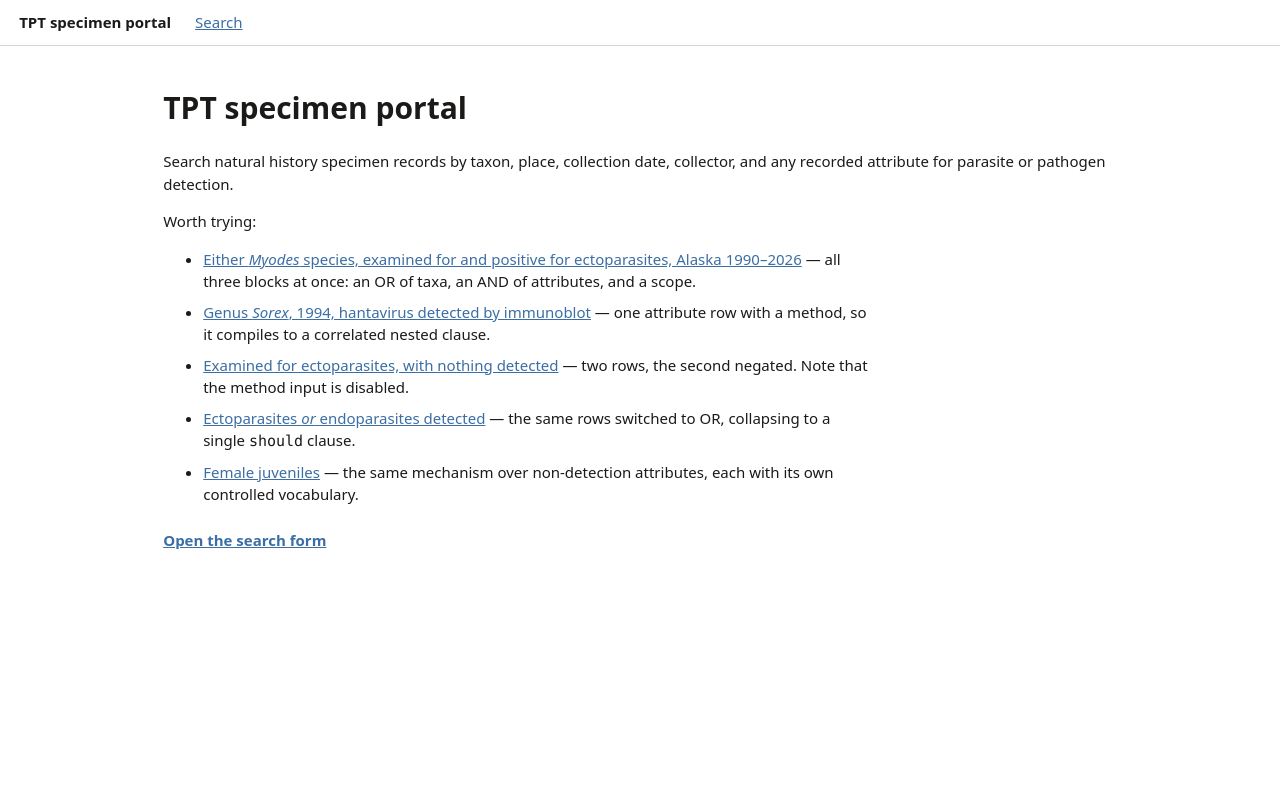
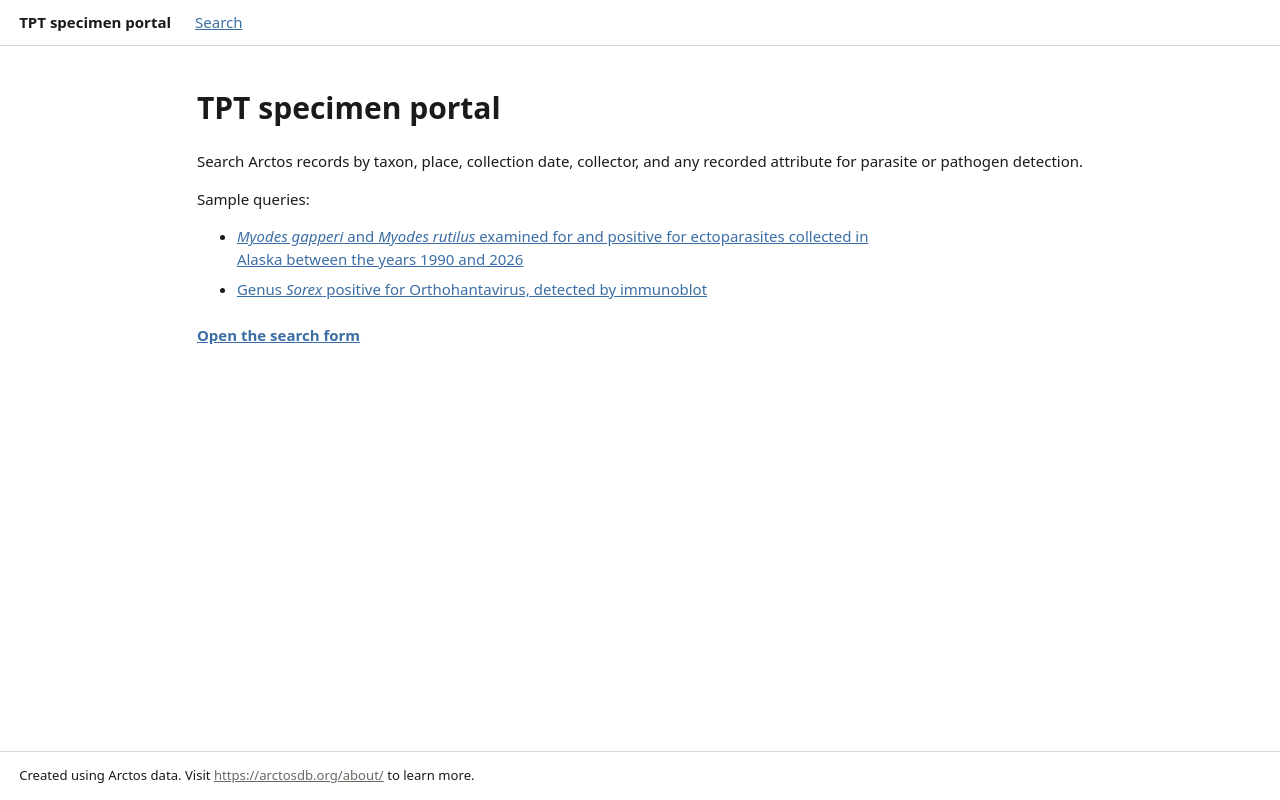
Before and after one commit to hrhwilliams/tpt-portal-frontend, a SvelteKit app: page / in a window 1280 px wide. Built offline with nearby package versions, Linux system fonts and the light colour scheme.

Commit message:
improve homepage and footer

```diff
--- a/src/routes/+layout.svelte
+++ b/src/routes/+layout.svelte
@@ -17,6 +17,10 @@
 <main>
   {@render children()}
 </main>
+
+<footer>
+  Created using Arctos data. Visit <a href="https://arctosdb.org/about/">https://arctosdb.org/about/</a> to learn more.
+</footer>
 
 <style>
   :global(:root) {
@@ -43,8 +47,14 @@
   :global(*, *::before, *::after) {
     box-sizing: border-box;
   }
+  :global(html, body) {
+    height: 100%;
+  }
   :global(body) {
     margin: 0;
+    display: flex;
+    flex-direction: column;
+    min-height: 100vh;
     background: var(--bg);
     color: var(--fg);
     font:
@@ -196,8 +206,17 @@
     color: var(--fg);
   }
   main {
+    flex: 1;
     max-width: 62rem;
     margin: 0 auto;
     padding: 1.2rem;
   }
+  footer {
+    padding: 0.9rem 1.2rem;
+    border-top: 1px solid var(--line);
+    font-size: 0.82rem;
+  }
+  footer a {
+    color: var(--muted);
+  }
 </style>
--- a/src/routes/+page.svelte
+++ b/src/routes/+page.svelte
@@ -7,11 +7,11 @@
 <h1>TPT specimen portal</h1>
 
 <p>
-  Search natural history specimen records by taxon, place, collection date, collector, and any recorded attribute for
+  Search Arctos records by taxon, place, collection date, collector, and any recorded attribute for
   parasite or pathogen detection.
 </p>
 
-<p>Worth trying:</p>
+<p>Sample queries:</p>
 <ul>
   <li>
     <a
@@ -19,9 +19,8 @@
         "/search?taxon=species%7CMyodes+gapperi&taxon=species%7CMyodes+rutilus&attr=examined+for%7Cectoparasite&attr=detected%7Cectoparasite&state=Alaska&from=1990-01-01&to=2026-12-31",
       )}
     >
-      Either <em>Myodes</em> species, examined for and positive for ectoparasites, Alaska 1990–2026
+      <em>Myodes gapperi</em> and <em>Myodes rutilus</em> examined for and positive for ectoparasites collected in Alaska between the years 1990 and 2026
     </a>
-    — all three blocks at once: an OR of taxa, an AND of attributes, and a scope.
   </li>
   <li>
     <a
@@ -29,25 +28,8 @@
         "/search?taxon=genus%7CSorex&from=1994-01-01&to=1994-12-31&attr=detected%7Cvirus%3A+Orthohantavirus&method=immunoblot",
       )}
     >
-      Genus <em>Sorex</em>, 1994, hantavirus detected by immunoblot
+      Genus <em>Sorex</em> positive for Orthohantavirus, detected by immunoblot
     </a>
-    — one attribute row with a method, so it compiles to a correlated nested clause.
-  </li>
-  <li>
-    <a href={resolve("/search?attr=examined+for%7Cectoparasite&attr=%21detected%7Cectoparasite")}>
-      Examined for ectoparasites, with nothing detected
-    </a>
-    — two rows, the second negated. Note that the method input is disabled.
-  </li>
-  <li>
-    <a href={resolve("/search?attr=detected%7Cectoparasite&attr=detected%7Cendoparasite&attr_op=or")}>
-      Ectoparasites <em>or</em> endoparasites detected
-    </a>
-    — the same rows switched to OR, collapsing to a single <code>should</code> clause.
-  </li>
-  <li>
-    <a href={resolve("/search?attr=sex%7Cfemale&attr=life+stage%7Cjuvenile")}>Female juveniles</a>
-    — the same mechanism over non-detection attributes, each with its own controlled vocabulary.
   </li>
 </ul>
 
```
Also changed, not shown: 1 other file (tests, documents, lock files or other folders).
